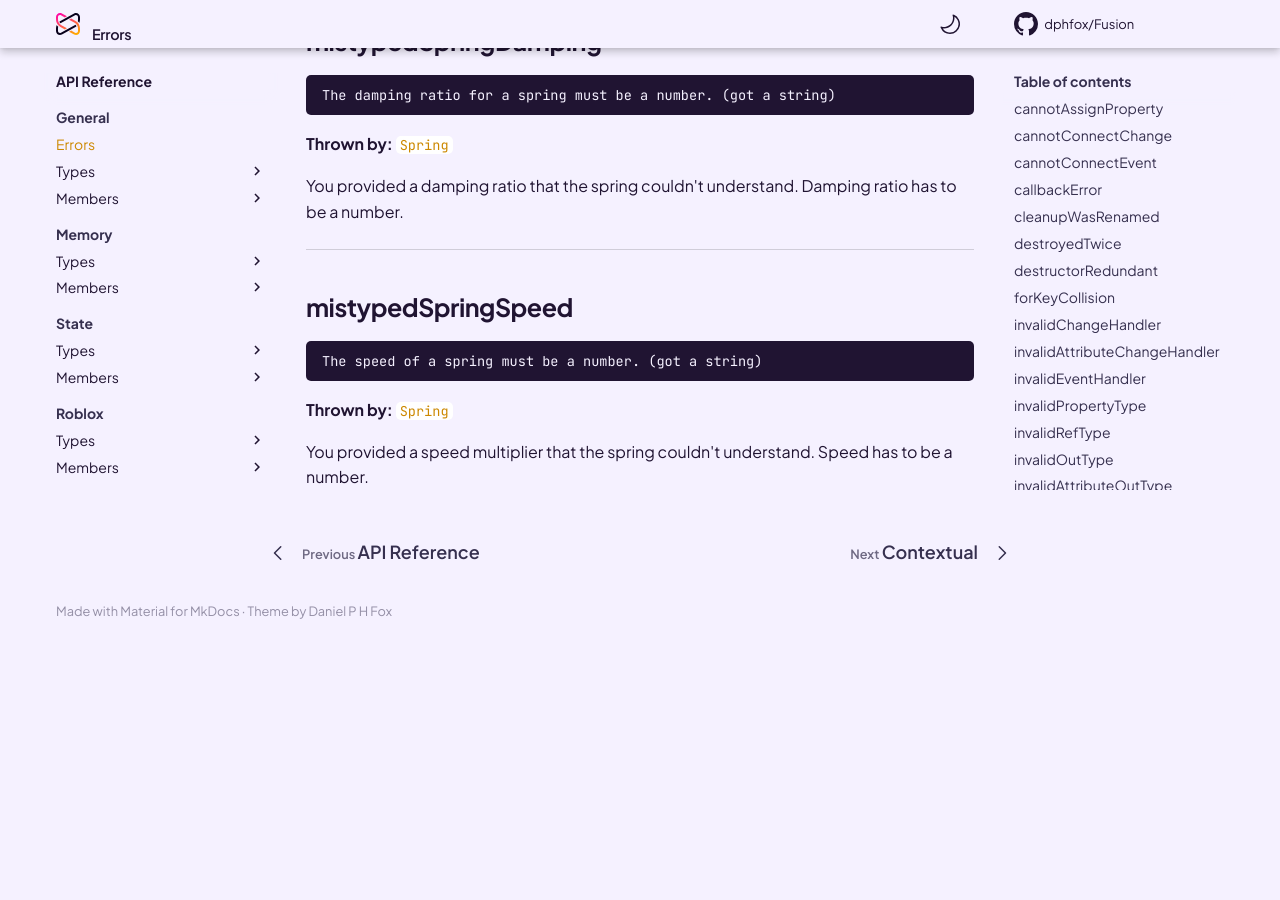
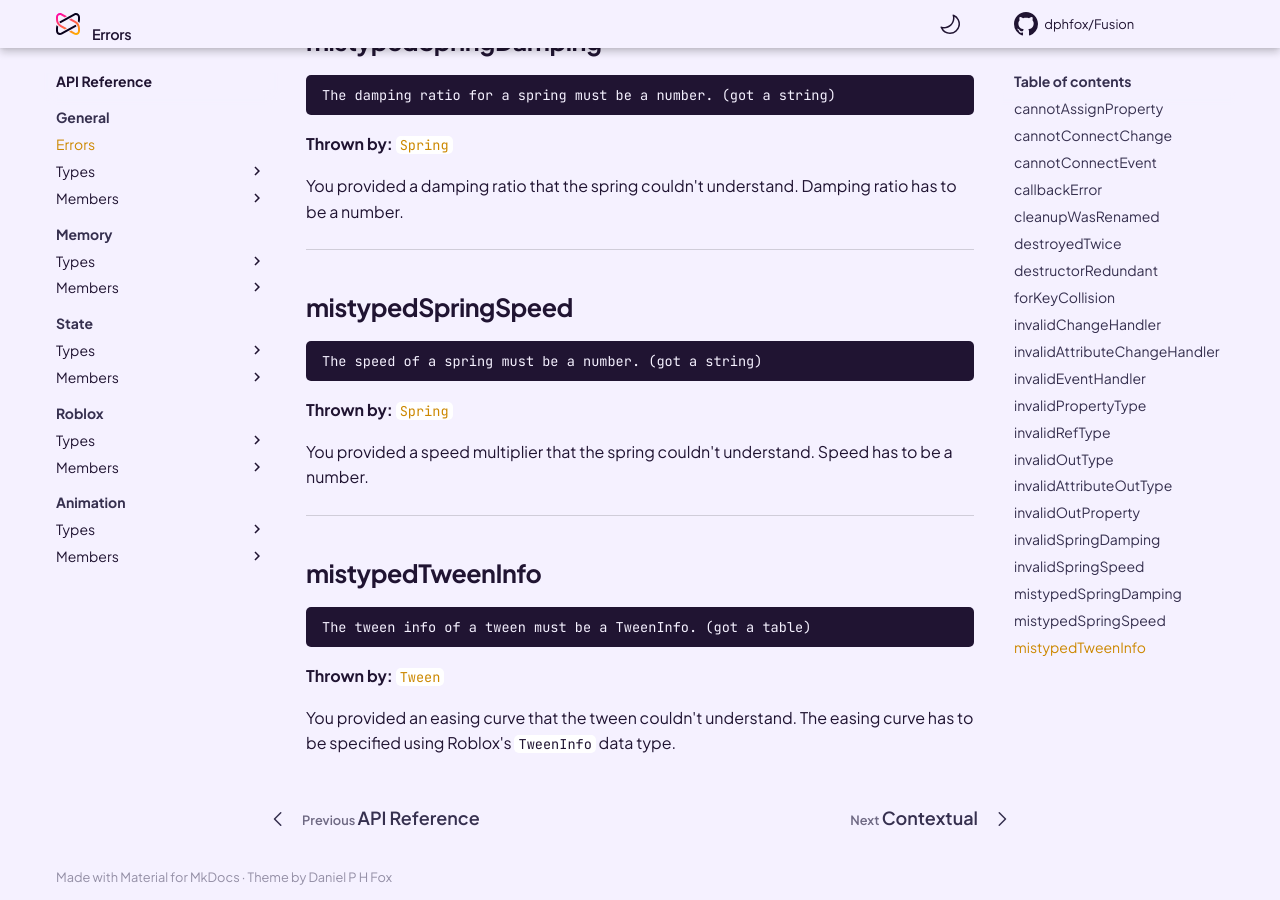
Before and after one commit to dphfox/Fusion, an MkDocs documentation site: the page built from docs/api-reference/general/errors.md, in a window 1280 px wide and 900 px high, scrolled down 5817 px. Built offline with MkDocs 1.6.1 and Material for MkDocs 9.7.7, drawn with Linux system fonts in a browser that asks for light colours; comment, search, counter and statistics services are not loaded; the version menu is left out; before the commit the page ends 6451 px from its top, so only the background shows below that.

Commit message:
mistypedTweenInfo error

````diff
--- a/docs/api-reference/general/errors.md
+++ b/docs/api-reference/general/errors.md
@@ -414,3 +414,20 @@ The speed of a spring must be a number. (got a string)
 You provided a speed multiplier that the spring couldn't understand. Speed has
 to be a number.
 </div>
+
+-----
+
+<div class="fusiondoc-error-api-section" markdown>
+
+## mistypedTweenInfo
+
+```
+The tween info of a tween must be a TweenInfo. (got a table)
+```
+
+**Thrown by:**
+[`Tween`](../../instances/members/tween)
+
+You provided an easing curve that the tween couldn't understand. The easing
+curve has to be specified using Roblox's `TweenInfo` data type.
+</div>
````
